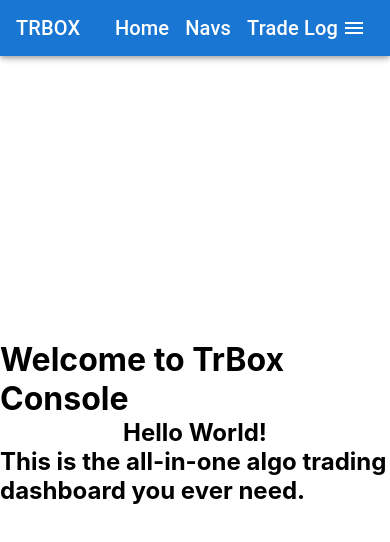
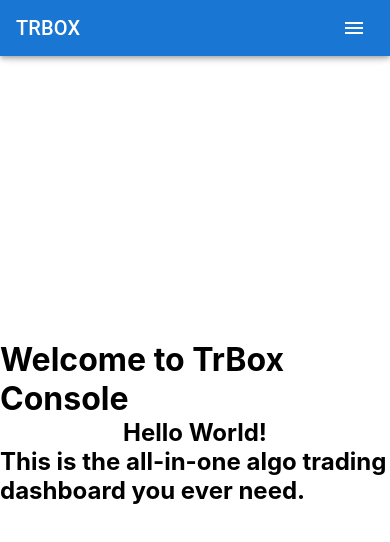
Before and after one commit to quantumsnowball/trbox-dashboard, a Next.js app: page / in a window 390 px wide. Shown: the top 542 px of the page. Built offline with nearby package versions, Linux system fonts and the light colour scheme.

Commit message:
layout: responsive layout

```diff
--- a/components/MenuBar/index.tsx
+++ b/components/MenuBar/index.tsx
@@ -1,6 +1,8 @@
 import { AppBar, IconButton, Toolbar, Typography } from "@mui/material"
 import MenuIcon from '@mui/icons-material/Menu'
 import Link from "next/link"
+import { useTheme } from '@mui/material/styles';
+import useMediaQuery from '@mui/material/useMediaQuery';
 
 
 const PageLink = ({ title, href }: { title: string, href: string }) =>
@@ -15,18 +17,26 @@ const PageLink = ({ title, href }: { title: string, href: string }) =>
 
 
 const MenuBar = () => {
+  const theme = useTheme();
+  const isSmall = useMediaQuery(theme.breakpoints.down('sm'));
+
   return (
     <AppBar>
       <Toolbar>
         <Typography variant="h6" noWrap component="div" sx={{ flexGrow: 1 }}>
           TRBOX
         </Typography>
-        <PageLink title='Home' href='/' />
-        <PageLink title='Navs' href='/' />
-        <PageLink title='Trade Log' href='/' />
-        <IconButton edge="start" color="inherit" aria-label="menu">
-          <MenuIcon />
-        </IconButton>
+        {isSmall ?
+          <IconButton color="inherit" aria-label="menu">
+            <MenuIcon />
+          </IconButton>
+          :
+          <>
+            <PageLink title='Home' href='/' />
+            <PageLink title='Navs' href='/' />
+            <PageLink title='Trade Log' href='/' />
+          </>
+        }
       </Toolbar>
     </AppBar>
   )
```
